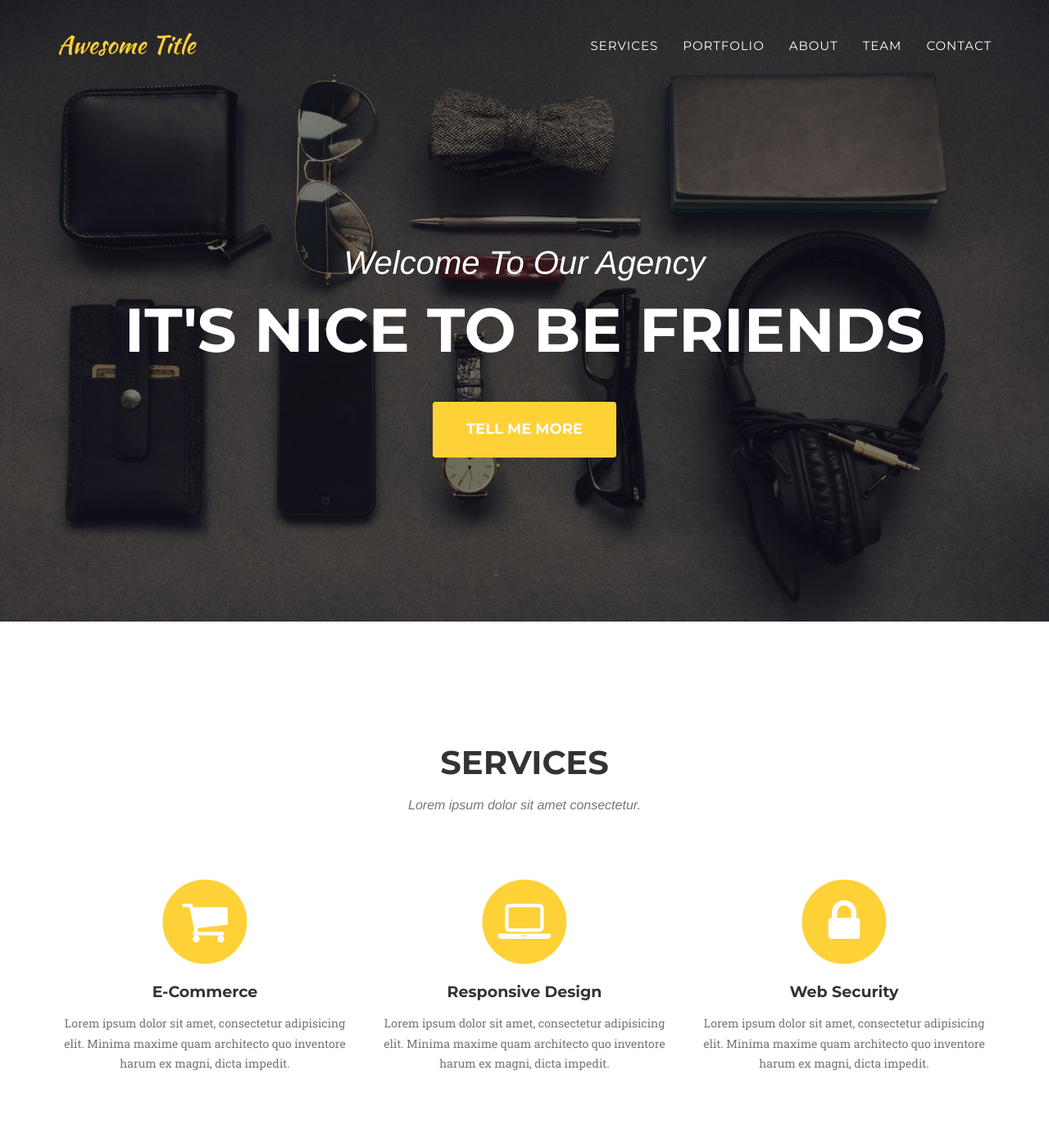
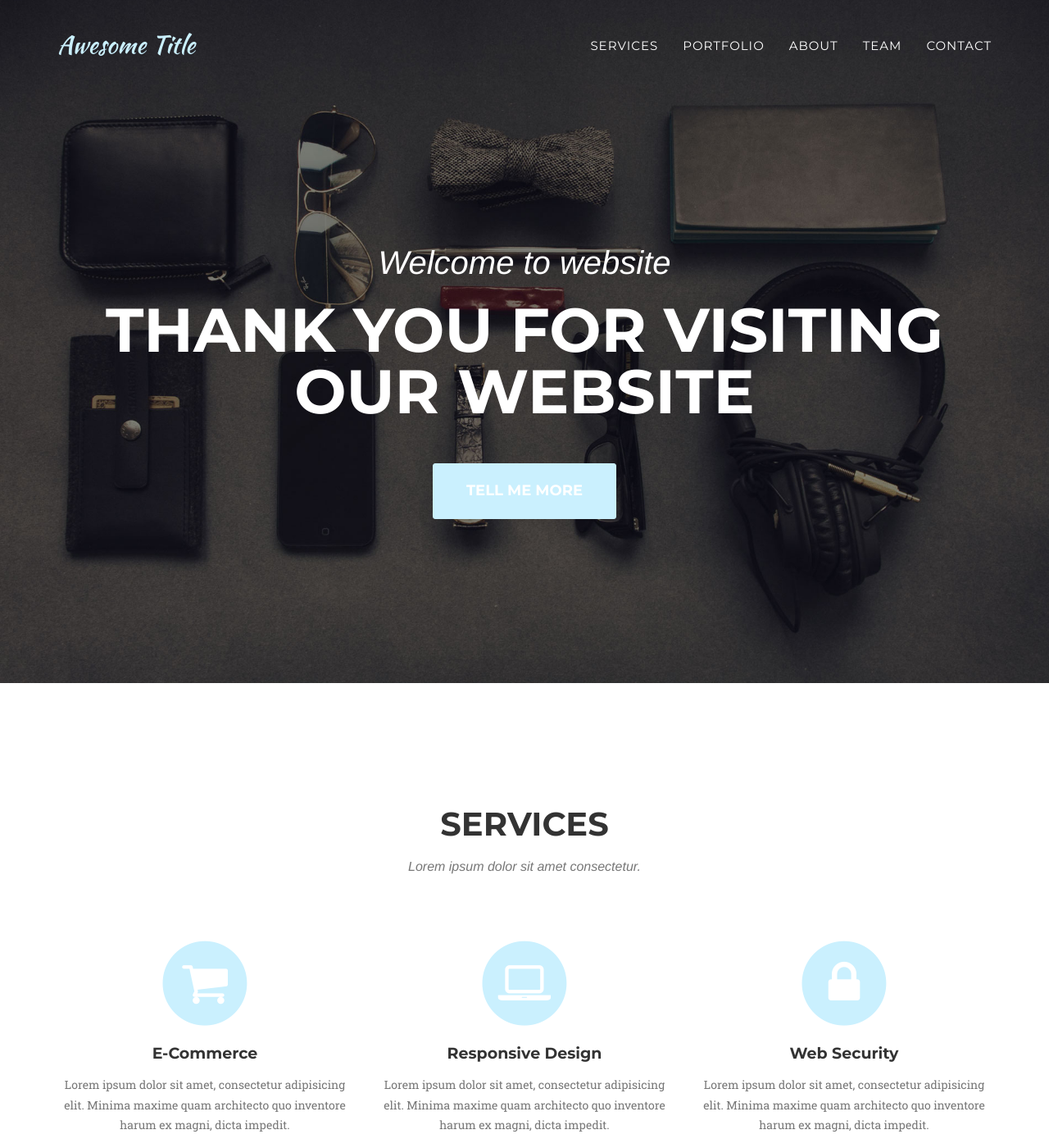
Before and after one commit to heydavid-dev/website-uno-173, a Jekyll site: the page built from index.html, in a window 1280 px wide and 1400 px high. Shown: the whole window at 82% size. Built offline with Jekyll 4.4.1, drawn with Linux system fonts in a browser that asks for light colours; some web fonts are replaced.

```diff
--- a/_config.yml
+++ b/_config.yml
@@ -1,9 +1,9 @@
-url: https://chickensmitten.github.io
-baseurl: /agency
+url: https://heydavid-dev.github.io
+baseurl: /website-uno-173
 
 # Site settings
-header_title: Welcome To Our Agency
-header_subtitle: It's Nice to be Friends
+header_title: Welcome to website
+header_subtitle: Thank You for Visiting Our Website
 
 title: Awesome Title
 email: your-email@domain.com
--- a/_data/template.yml
+++ b/_data/template.yml
@@ -1,7 +1,7 @@
 # Color settings (hex-codes without the leading hash-tag)
 color:
-  primary: fed136
-  secondary: fec503
+  primary: caf0fe
+  secondary: e0edd4
   secondary-dark: 333
   muted: 777
 
```
